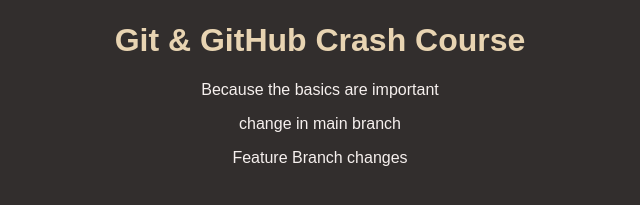
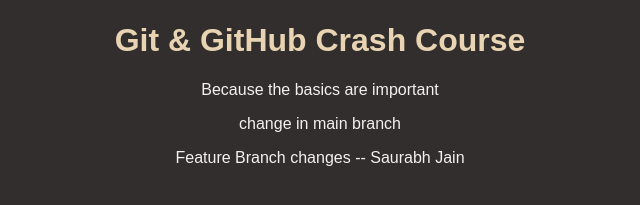
Before and after one commit to saurjain326/github-crash-course, a plain HTML site: page index.html in a window 1280 px wide. Shown: the part 147-352 px from the top of the page, without its empty margins (320-960 px from the left). Drawn offline with Linux system fonts and the light colour scheme.

Commit message:
Feature-Branch

```diff
--- a/index.html
+++ b/index.html
@@ -12,6 +12,6 @@
     <h1>Git & GitHub Crash Course</h1>
     <p>Because the basics are important</p>
     <p>change in main branch</p>
-    <p>Feature Branch changes</p>
+    <p>Feature Branch changes -- Saurabh Jain</p>
   </body>
 </html>
```
